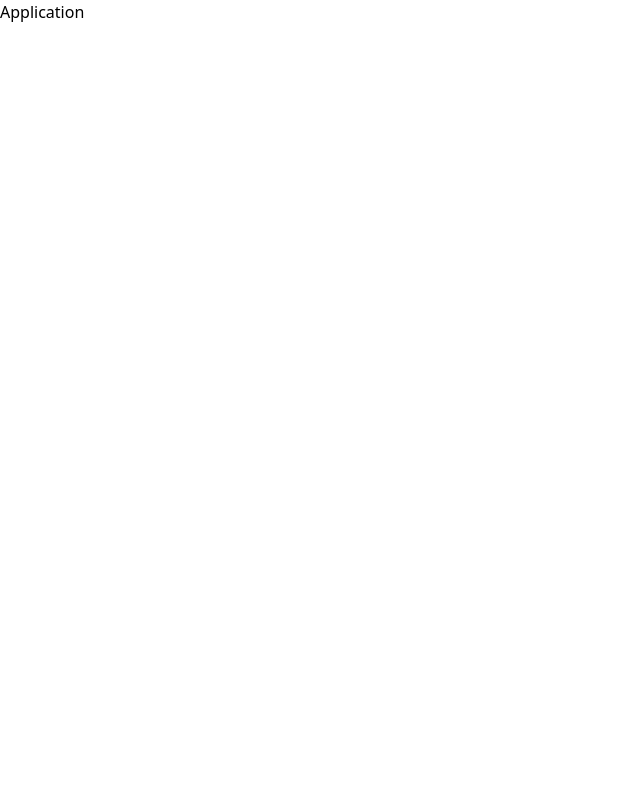
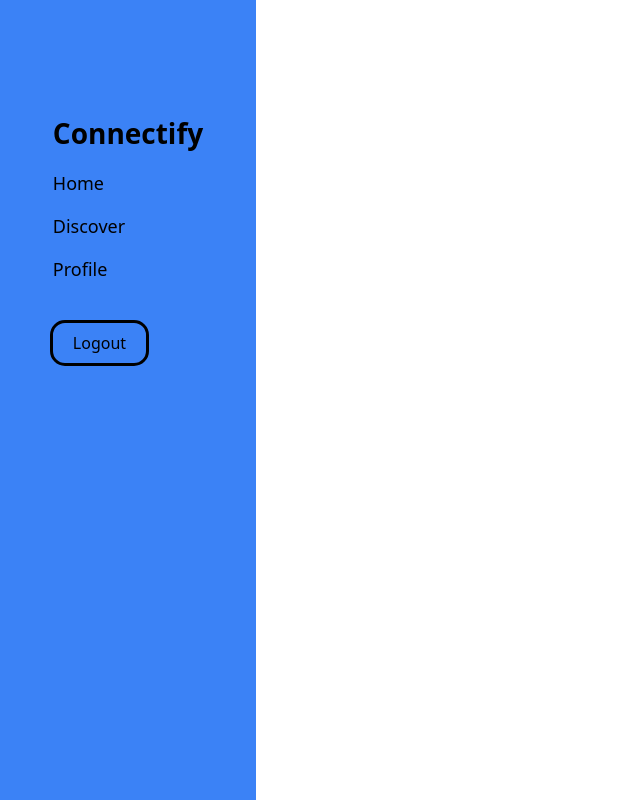
Before and after one commit to Calvin-Ngugi/social-platform, a React (Vite) app: page / in a window 1280 px wide. Shown: the whole page, without its empty margins (0-640 px from the left). Built offline with nearby package versions, Linux system fonts and the light colour scheme.

Commit message:
:sparkles: Creation of sidebar

```diff
--- a/src/App.tsx
+++ b/src/App.tsx
@@ -1,6 +1,8 @@
+import Index from "./pages"
+
 const App = () => {
   return (
-    <div>Application</div>
+    <Index />
   )
 }
 
--- /dev/null
+++ b/src/components/Sidebar.tsx
@@ -0,0 +1,33 @@
+const Sidebar = () => {
+  return (
+    <div className="hidden min-h-screen lg:w-[20%] w-[30%] bg-blue-500 md:flex">
+      <div className="flex flex-col items-center w-[100%] mt-28">
+        <div>
+          <div className="text-center font-semibold text-[28px]">
+            Connectify
+          </div>
+          <ul className="gap-5">
+            <li className="text-[18px] mt-4">
+              <span className="cursor-pointer hover:font-semibold">Home</span>
+            </li>
+            <li className="text-[18px] mt-4">
+              <span className="cursor-pointer hover:font-semibold">
+                Discover
+              </span>
+            </li>
+            <li className="text-[18px] mt-4">
+              <span className="cursor-pointer hover:font-semibold">
+                Profile
+              </span>
+            </li>
+            <div className="mt-10">
+              <button className="outline rounded-xl py-2 px-5 hover:bg-black hover:outline-none hover:text-white">Logout</button>
+            </div>
+          </ul>
+        </div>
+      </div>
+    </div>
+  );
+};
+
+export default Sidebar;
--- /dev/null
+++ b/src/pages/Index.tsx
@@ -0,0 +1,9 @@
+import Sidebar from "../components/Sidebar"
+
+const Index = () => {
+  return (
+    <Sidebar />
+  )
+}
+
+export default Index
--- a/tailwind.config.js
+++ b/tailwind.config.js
@@ -1,5 +1,5 @@
 /** @type {import('tailwindcss').Config} */
-export default {
+module.exports = {
   content: ["./index.html", "./src/**/*.{js,ts,jsx,tsx}"],
   theme: {
     extend: {
```
